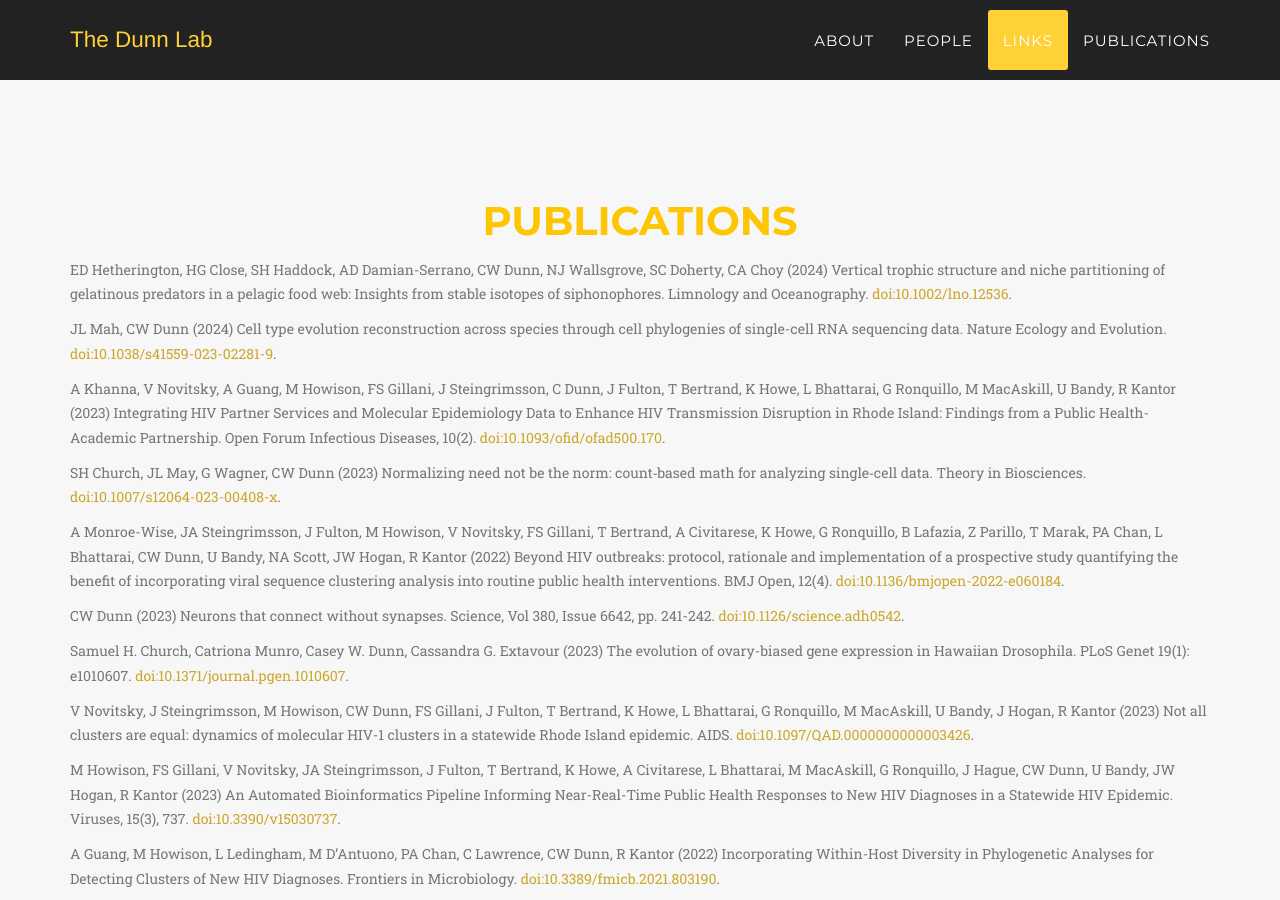
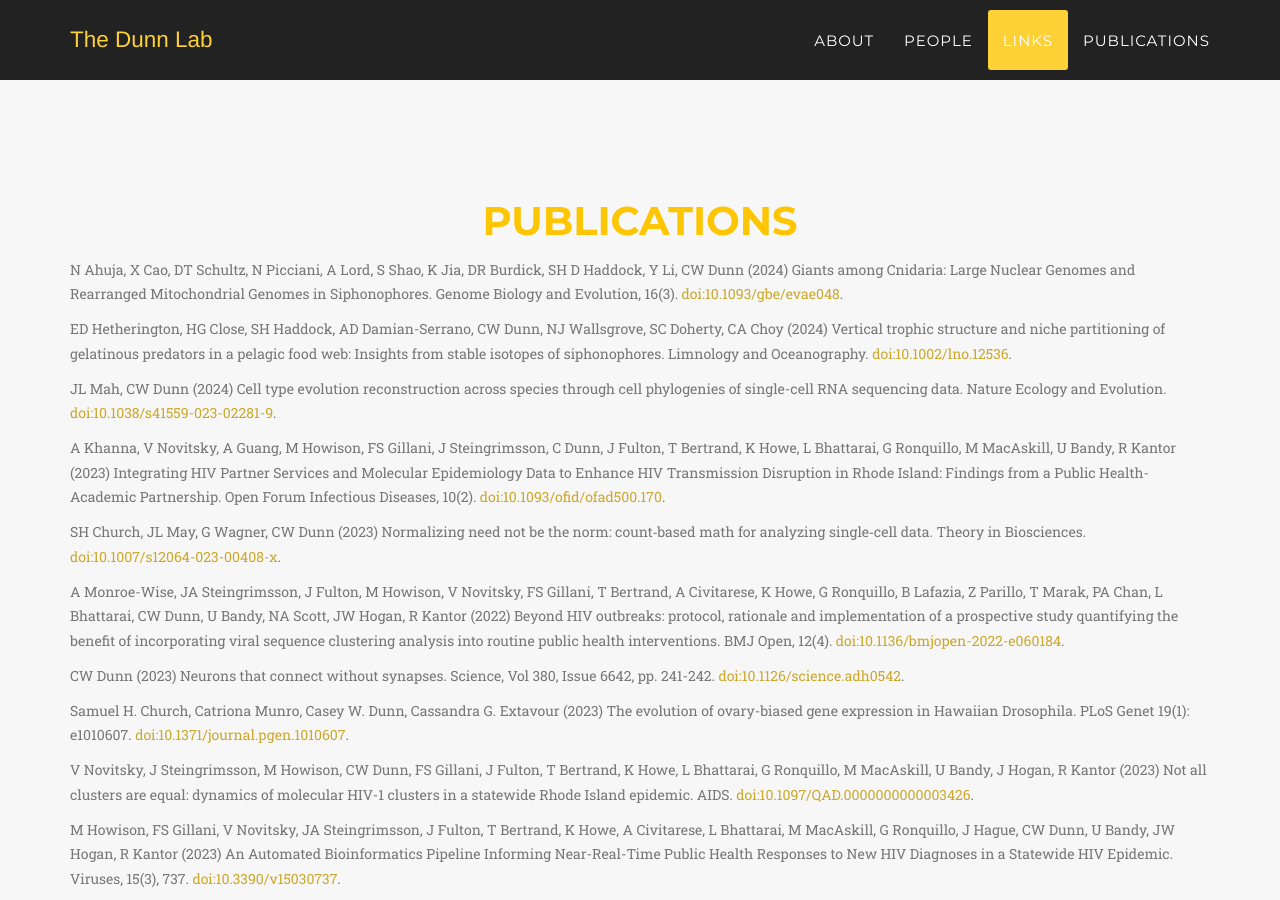
Before and after one commit to caseywdunn/caseywdunn.github.io, a Jekyll site: the page built from index.html, in a window 1280 px wide and 900 px high, scrolled down 10597 px. Built offline with Jekyll 4.4.1, drawn with Linux system fonts in a browser that asks for light colours; some web fonts are replaced.

Commit message:
added skimming paper

```diff
--- a/_includes/publications.html
+++ b/_includes/publications.html
@@ -6,6 +6,10 @@
                     <h2 class="section-heading">Publications</h2>
                 </div>
             </div>
+
+<div class="box"><div class="box-title"></div><div class="box-body">
+<p class="text-muted"> N Ahuja, X Cao, DT Schultz, N Picciani, A Lord, S Shao, K Jia, DR Burdick, SH D Haddock, Y Li, CW Dunn (2024) Giants among Cnidaria: Large Nuclear Genomes and Rearranged Mitochondrial Genomes in Siphonophores. Genome Biology and Evolution, 16(3). <a href="https://doi.org/10.1093/gbe/evae048">doi:10.1093/gbe/evae048</a>.</p>
+</div><div class="box-footer"> </div></div>
 
 <div class="box"><div class="box-title"></div><div class="box-body">
 <p class="text-muted"> ED Hetherington, HG Close, SH Haddock, AD Damian-Serrano, CW Dunn, NJ Wallsgrove, SC Doherty, CA Choy (2024) Vertical trophic structure and niche partitioning of gelatinous predators in a pelagic food web: Insights from stable isotopes of siphonophores. Limnology and Oceanography. <a href="https://doi.org/10.1002/lno.12536">doi:10.1002/lno.12536</a>.</p>
```
